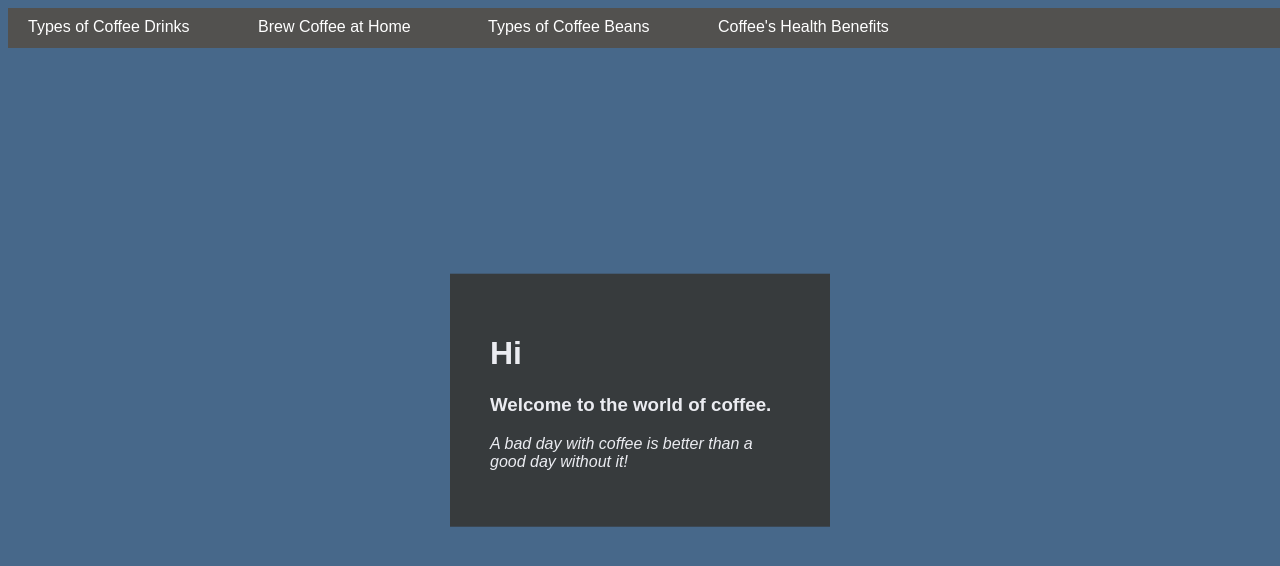
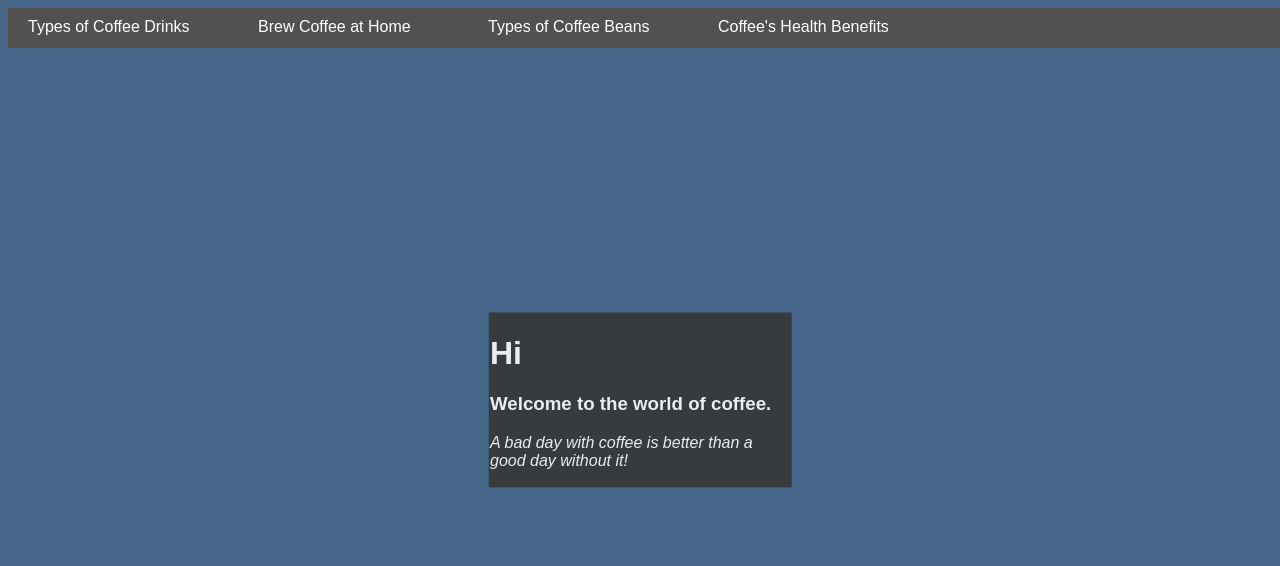
Before and after one commit to YuChaoci/bfsuyu.gthub.io, a plain HTML site: page index.html in a window 1280 px wide. Drawn offline with Linux system fonts and the light colour scheme.

Commit message:
Add files via upload

```diff
--- a/style.css
+++ b/style.css
@@ -6,7 +6,7 @@ body{
 .content {
     background-color: #373b3d;
     width: 300px;
-    padding: 40px;
+    padding: 0.1vw;
     position: absolute;
     top: 50%;
     left: 50%;
```
